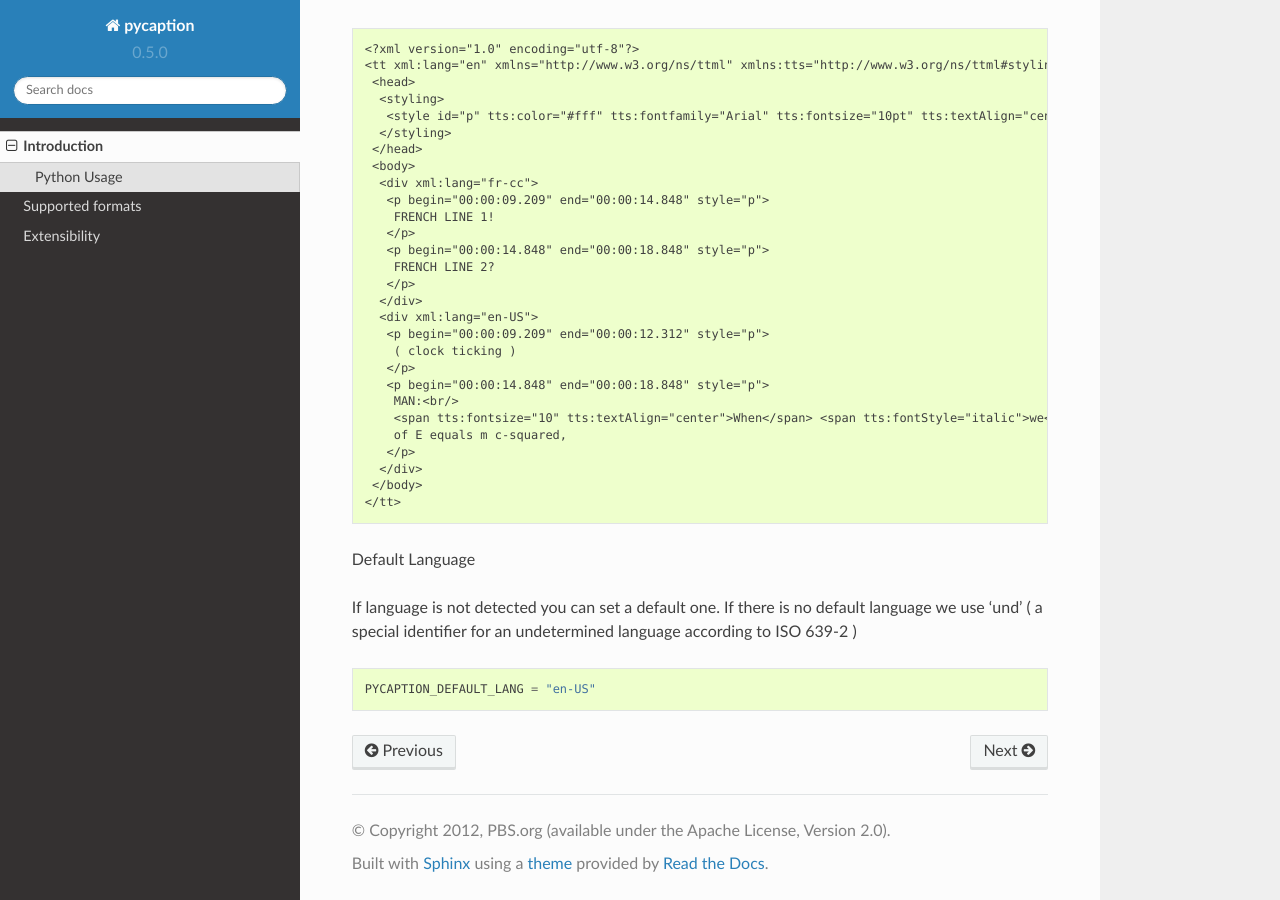
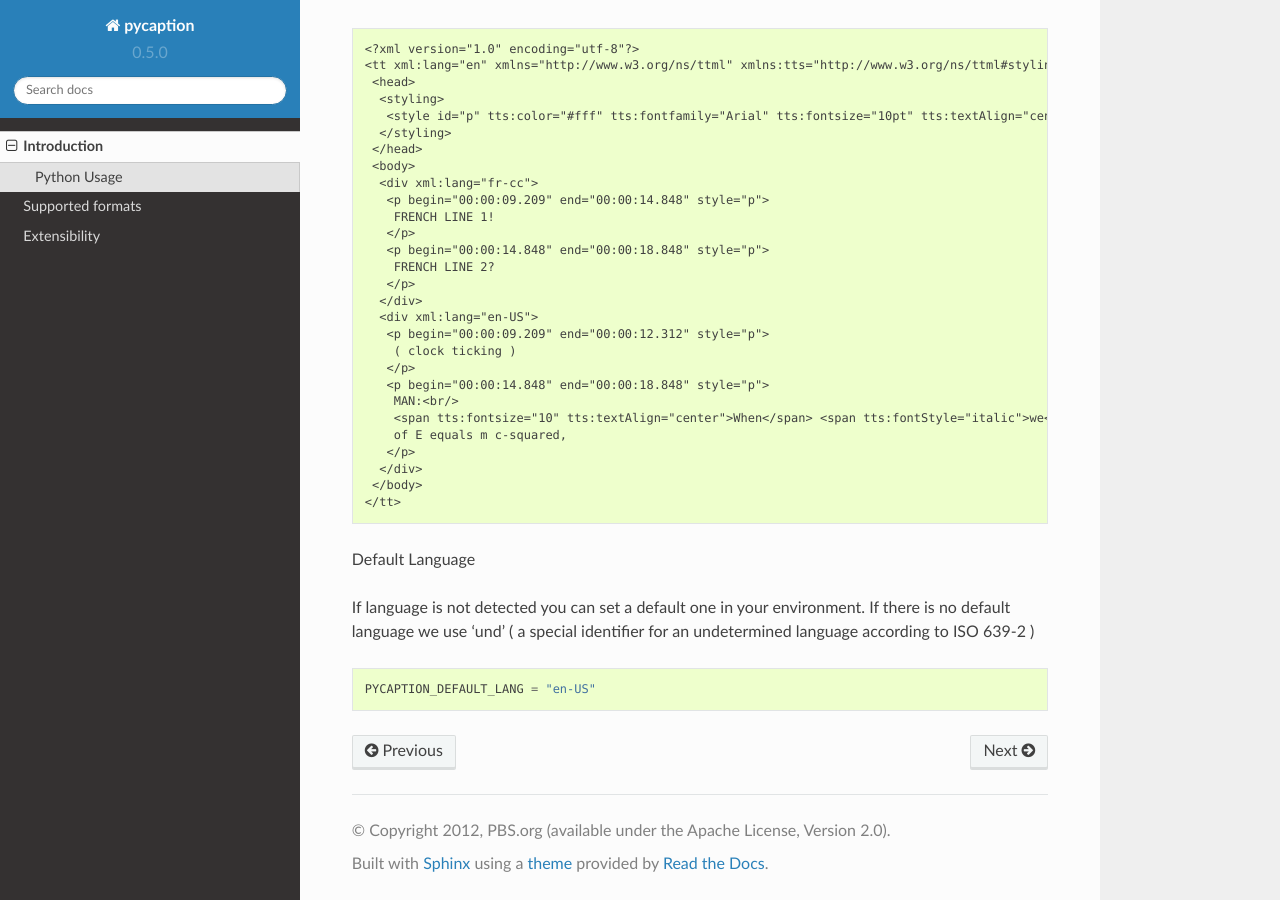
Before and after one commit to pbs/pycaption, a Sphinx documentation site: the page built from docs/introduction.rst, in a window 1280 px wide and 900 px high, scrolled down 1865 px. Built offline with Sphinx 7.4.7 and the Read the Docs theme 2.0.0, drawn with Linux system fonts in a browser that asks for light colours.

Commit message:
Edit documentation

```diff
--- a/docs/introduction.rst
+++ b/docs/introduction.rst
@@ -131,7 +131,7 @@ Which will output the following:
 
 Default Language
 
-If language is not detected you can set a default one.
+If language is not detected you can set a default one in your environment.
 If there is no default language we use 'und' ( a special identifier for an undetermined language according to ISO 639-2 )
 
 ::
```
